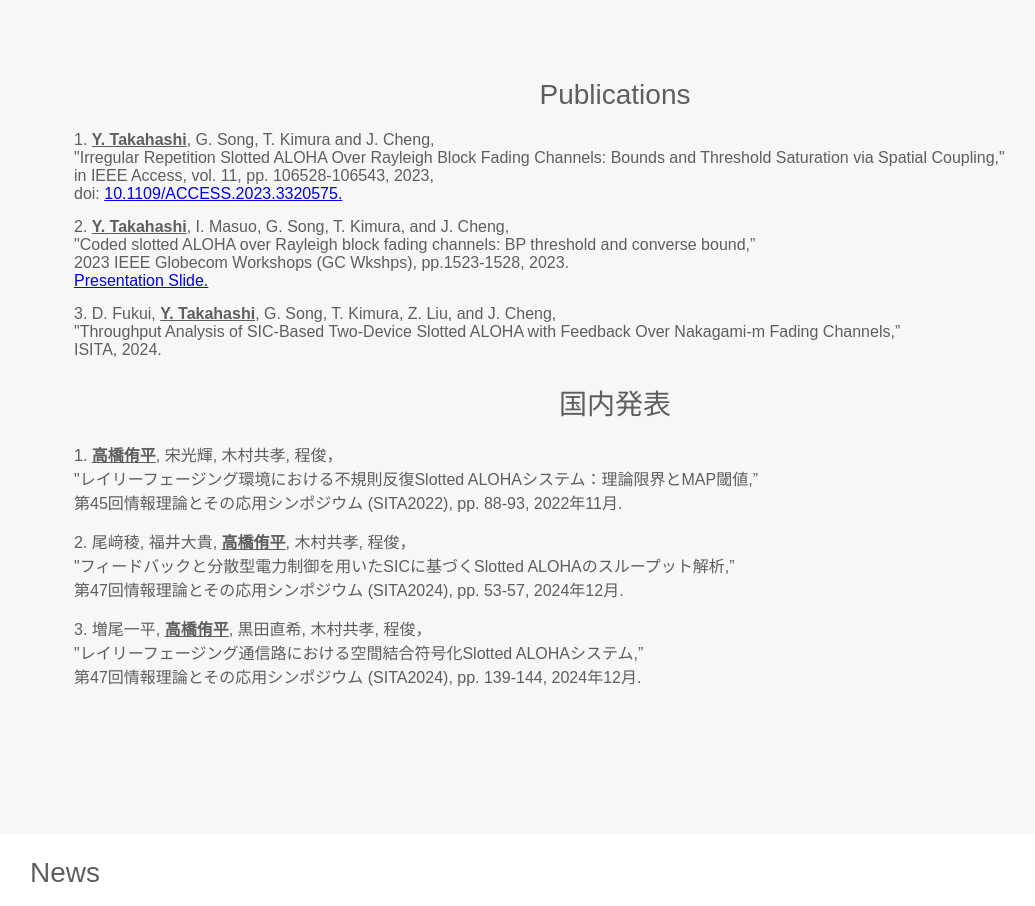
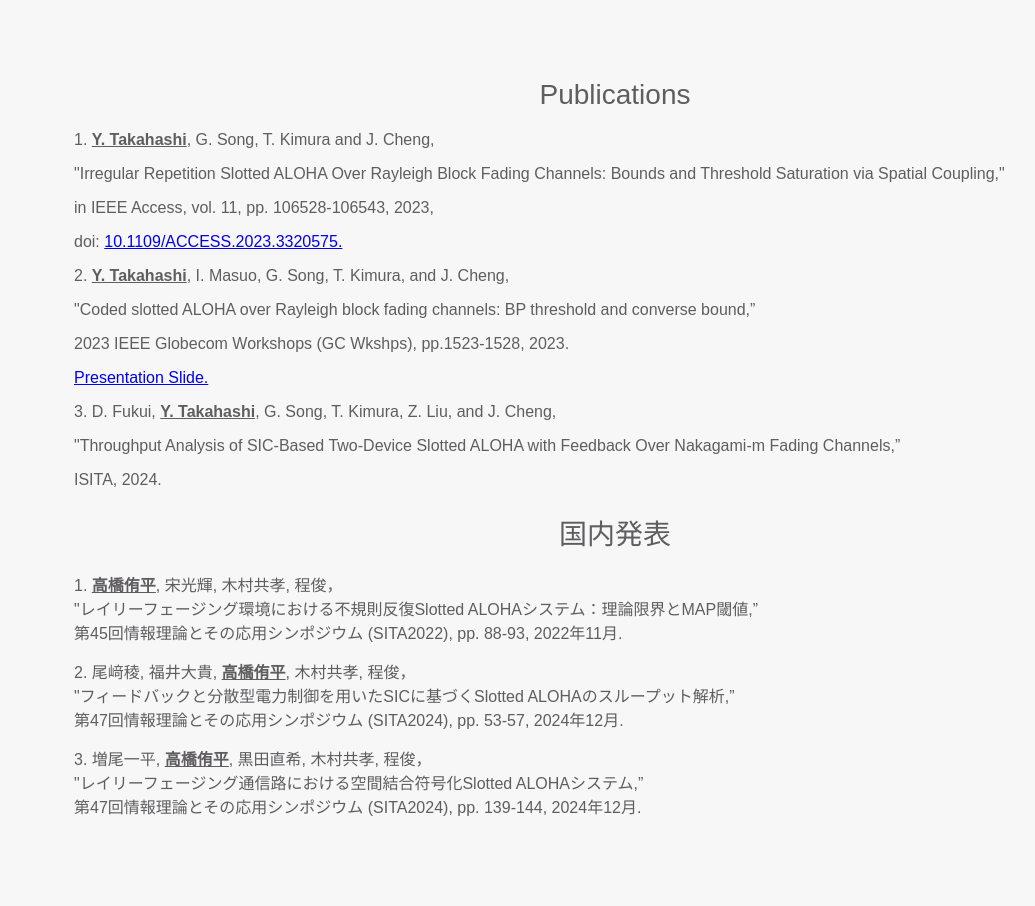
Before and after one commit to yuhei-takahashi/yuhei-takahashi.github.io, a plain HTML site: page index.html in a window 1280 px wide. Shown: the part 1240-2146 px from the top of the page, without its empty margins (25-1060 px from the left). Drawn offline with Linux system fonts and the light colour scheme.

Commit message:
Update index.html

```diff
--- a/index.html
+++ b/index.html
@@ -122,9 +122,23 @@
         <h2>Publications</h2>
           <div class="left-align">
             <ol>
-            <li><span class="underline-text">Y. Takahashi</span>, G. Song, T. Kimura and J. Cheng,<br>"Irregular Repetition Slotted ALOHA Over Rayleigh Block Fading Channels: Bounds and Threshold Saturation via Spatial Coupling,"<br>in IEEE Access, vol. 11, pp. 106528-106543, 2023,<br>doi: <a href="https://ieeexplore.ieee.org/document/10266359">10.1109/ACCESS.2023.3320575.</a></li>
-            <li><span class="underline-text">Y. Takahashi</span>, I. Masuo, G. Song, T. Kimura, and J. Cheng,<br>"Coded slotted ALOHA over Rayleigh block fading channels: BP threshold and converse bound,”<br>2023 IEEE Globecom Workshops (GC Wkshps), pp.1523-1528, 2023.<br><a href="https://www.researchgate.net/publication/379173863_Coded_Slotted_ALOHA_over_Rayleigh_Block_Fading_Channels_BP_Threshold_and_Converse_Bound">Presentation Slide.</a></li>
-            <li>D. Fukui, <span class="underline-text">Y. Takahashi</span>, G. Song, T. Kimura, Z. Liu, and J. Cheng,<br>"Throughput Analysis of SIC-Based Two-Device Slotted ALOHA with Feedback Over Nakagami-m Fading Channels,”<br>ISITA, 2024.</li>
+            <li>
+              <span class="underline-text">Y. Takahashi</span>, G. Song, T. Kimura and J. Cheng,
+              <p>"Irregular Repetition Slotted ALOHA Over Rayleigh Block Fading Channels: Bounds and Threshold Saturation via Spatial Coupling,"</p>
+              <p>in IEEE Access, vol. 11, pp. 106528-106543, 2023,</p>
+              <p>doi: <a href="https://ieeexplore.ieee.org/document/10266359">10.1109/ACCESS.2023.3320575.</a></p>
+            </li>
+            <li>
+              <span class="underline-text">Y. Takahashi</span>, I. Masuo, G. Song, T. Kimura, and J. Cheng,
+              <p>"Coded slotted ALOHA over Rayleigh block fading channels: BP threshold and converse bound,”</p>
+              <p>2023 IEEE Globecom Workshops (GC Wkshps), pp.1523-1528, 2023.</p>
+              <p><a href="https://www.researchgate.net/publication/379173863_Coded_Slotted_ALOHA_over_Rayleigh_Block_Fading_Channels_BP_Threshold_and_Converse_Bound">Presentation Slide.</a></p>
+            </li>
+            <li>
+              D. Fukui, <span class="underline-text">Y. Takahashi</span>, G. Song, T. Kimura, Z. Liu, and J. Cheng,
+              <p>"Throughput Analysis of SIC-Based Two-Device Slotted ALOHA with Feedback Over Nakagami-m Fading Channels,”</p>
+              <p>ISITA, 2024.</p>
+            </li>
             </ol>
           </div>
         <h2>国内発表</h2>
```
